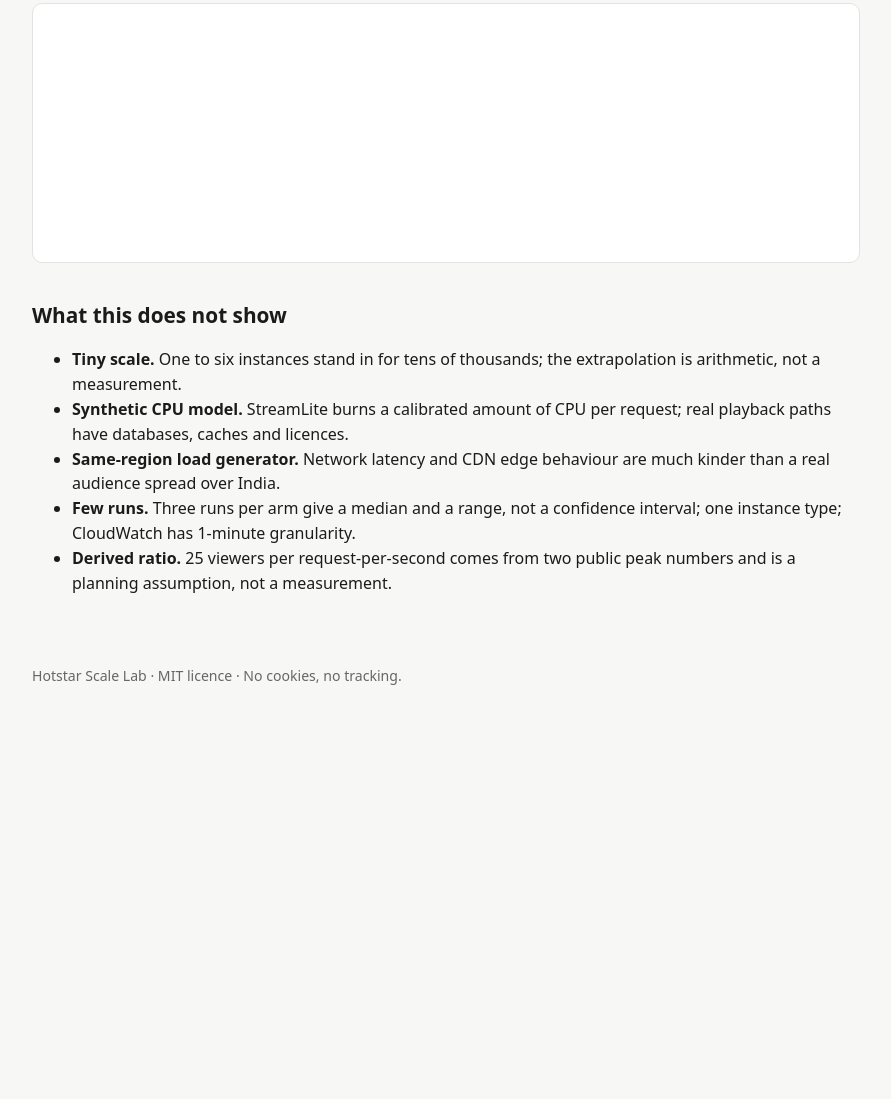
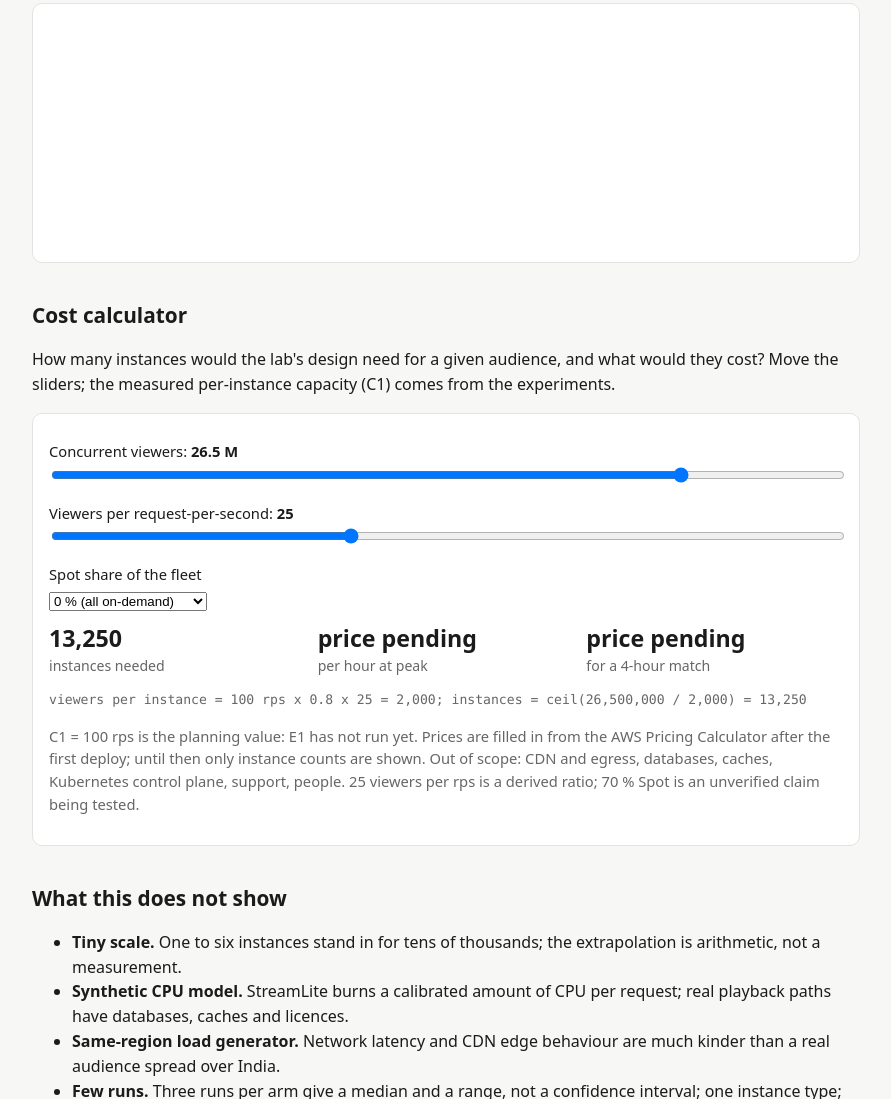
Before and after one commit to Yug1707/Hotstar_dummy_Project, a plain HTML site: page web/index.html in a window 1280 px wide. Shown: the part 2375-3474 px from the top of the page, without its empty margins (194-1085 px from the left). Before the commit the page ends 3108 px from the top, so only its background shows below. Drawn offline with nearby package versions, Linux system fonts and the light colour scheme; no server answers.

Commit message:
feat(web): cost calculator
Concurrent viewers (log slider, 1-60 M), viewers per rps (10-50) and Spot share
give instances, USD per hour and per 4-hour match with the formula shown below
the numbers. Inputs come from results.json cost; no price is hard-coded, so
until config/prices.yaml is filled the page shows instance counts and says so.
Checked by hand: 59 M viewers, C1 100, 35 % Spot at a test price reproduces
the formula.

Co-Authored-By: Claude Sonnet 5.5 <noreply@anthropic.com>

```diff
--- a/web/index.html
+++ b/web/index.html
@@ -5,6 +5,7 @@
   <meta name="viewport" content="width=device-width, initial-scale=1">
   <title>Hotstar Scale Lab</title>
   <meta name="description" content="A scaled-down AWS replica of cricket-streaming traffic spikes: load tests, scaling strategies and cost.">
+  <link rel="icon" href="data:,">
   <link rel="stylesheet" href="style.css">
 </head>
 <body>
@@ -92,7 +93,26 @@
     <p class="note" id="burst-summary"></p>
   </section>
 
-  <!-- the cost calculator is added by the next commit -->
+  <section id="cost">
+    <h2>Cost calculator</h2>
+    <p>How many instances would the lab's design need for a given audience, and what would they cost? Move the sliders;
+      the measured per-instance capacity (C1) comes from the experiments.</p>
+    <div class="card">
+      <label for="cc-viewers">Concurrent viewers: <b id="cc-viewers-out"></b></label>
+      <input id="cc-viewers" type="range" min="0" max="100" value="80" step="1">
+      <label for="cc-vpr">Viewers per request-per-second: <b id="cc-vpr-out"></b></label>
+      <input id="cc-vpr" type="range" min="10" max="50" value="25" step="1">
+      <label for="cc-spot">Spot share of the fleet</label>
+      <select id="cc-spot"><option value="0">0 % (all on-demand)</option><option value="0.35">35 %</option><option value="0.7">70 % (unverified claim)</option></select>
+      <div class="grid" id="cc-out">
+        <div class="tile"><div class="v" id="cc-inst">-</div><div class="l">instances needed</div></div>
+        <div class="tile"><div class="v" id="cc-hour">-</div><div class="l">per hour at peak</div></div>
+        <div class="tile"><div class="v" id="cc-match">-</div><div class="l" id="cc-match-l">for a 4-hour match</div></div>
+      </div>
+      <p class="formula" id="cc-formula"></p>
+      <p class="note" id="cc-note"></p>
+    </div>
+  </section>
 
   <section id="limits">
     <h2>What this does not show</h2>
@@ -116,5 +136,6 @@
 <script src="js/results.js" defer></script>
 <script src="js/live.js" defer></script>
 <script src="js/burst.js" defer></script>
+<script src="js/cost.js" defer></script>
 </body>
 </html>
--- /dev/null
+++ b/web/js/cost.js
@@ -0,0 +1,49 @@
+// Cost calculator (plan 9.1 item 7). Same formulas as analysis/cost_model.py; inputs from results.json "cost".
+//   viewers_per_instance = C1 x planning_utilisation x viewers_per_rps
+//   instances            = ceil(viewers / viewers_per_instance)
+//   $/h                  = instances x price x (1 - spot_share x spot_discount)
+// No price is hard-coded: with a null price the calculator shows instance counts only.
+"use strict";
+(() => {
+  const FALLBACK = { c1: 100, cost: { price_c6i_large: null, spot_discount_pct: null, planning_utilisation: 0.8, viewers_per_rps: 25, match_hours: 4 } };
+  const MIN = 1e6, MAX = 6e7; // slider is logarithmic between 1 M and 60 M
+
+  const viewersFrom = (pos) => Math.round(MIN * Math.pow(MAX / MIN, pos / 100) / 1e5) * 1e5;
+  const compute = (viewers, c1, util, vpr, price, spotShare, spotDiscount) => {
+    const perInstance = c1 * util * vpr;
+    const instances = Math.ceil(viewers / perInstance);
+    const hourly = price == null ? null : instances * price * (1 - spotShare * ((spotDiscount ?? 0) / 100));
+    return { perInstance, instances, hourly };
+  };
+
+  async function init() {
+    const raw = (await loadRaw()) || FALLBACK;
+    const c = raw.cost || FALLBACK.cost, c1 = raw.c1 || FALLBACK.c1;
+    const util = c.planning_utilisation, hours = c.match_hours, price = c.price_c6i_large, disc = c.spot_discount_pct;
+    const vIn = $("#cc-viewers"), pIn = $("#cc-vpr"), sIn = $("#cc-spot");
+    pIn.value = c.viewers_per_rps;
+
+    function update() {
+      const viewers = viewersFrom(Number(vIn.value)), vpr = Number(pIn.value), spot = Number(sIn.value);
+      const r = compute(viewers, c1, util, vpr, price, spot, disc);
+      $("#cc-viewers-out").textContent = `${(viewers / 1e6).toFixed(1)} M`;
+      $("#cc-vpr-out").textContent = String(vpr);
+      $("#cc-inst").textContent = fmtInt(r.instances);
+      $("#cc-hour").textContent = fmtUsd(r.hourly);
+      $("#cc-match").textContent = fmtUsd(r.hourly == null ? null : r.hourly * hours);
+      $("#cc-match-l").textContent = `for a ${hours}-hour match`;
+      $("#cc-formula").textContent =
+        `viewers per instance = ${c1} rps x ${util} x ${vpr} = ${fmtInt(r.perInstance)}; instances = ceil(${fmtInt(viewers)} / ${fmtInt(r.perInstance)}) = ${fmtInt(r.instances)}` +
+        (price == null ? "" : `; per hour = ${fmtInt(r.instances)} x $${price} x (1 - ${spot} x ${disc ?? 0} %)`);
+      const notes = [];
+      if (raw.pending) notes.push(`C1 = ${c1} rps is the planning value: E1 has not run yet.`);
+      if (price == null) notes.push("Prices are filled in from the AWS Pricing Calculator after the first deploy; until then only instance counts are shown.");
+      else if (c.prices_retrieved) notes.push(`Prices retrieved ${c.prices_retrieved}.`);
+      notes.push("Out of scope: CDN and egress, databases, caches, Kubernetes control plane, support, people. 25 viewers per rps is a derived ratio; 70 % Spot is an unverified claim being tested.");
+      $("#cc-note").textContent = notes.join(" ");
+    }
+    for (const i of [vIn, pIn, sIn]) i.addEventListener("input", update);
+    update();
+  }
+  if (document.readyState === "loading") document.addEventListener("DOMContentLoaded", init); else init();
+})();
--- a/web/js/util.js
+++ b/web/js/util.js
@@ -29,14 +29,14 @@ const fmtInt = (x) => (x == null ? "n/a" : Math.round(x).toLocaleString("en-US")
 const fmtUsd = (x) => (x == null ? "price pending" : "$" + x.toLocaleString("en-US", { maximumFractionDigits: x < 10 ? 2 : 0 }));
 
 // results.json, or null when missing / pending. The page must work either way (plan 9.2).
-let _results;
-async function loadResults() {
-  if (_results !== undefined) return _results;
+let _raw;
+async function loadRaw() {
+  if (_raw !== undefined) return _raw;
   try {
     const r = await fetch("data/results.json", { cache: "no-cache" });
     if (!r.ok) throw new Error(r.status);
-    const j = await r.json();
-    _results = j.pending ? null : j;
-  } catch (e) { _results = null; }
-  return _results;
+    _raw = await r.json();
+  } catch (e) { _raw = null; }
+  return _raw;
 }
+async function loadResults() { const j = await loadRaw(); return j && !j.pending ? j : null; }
```
